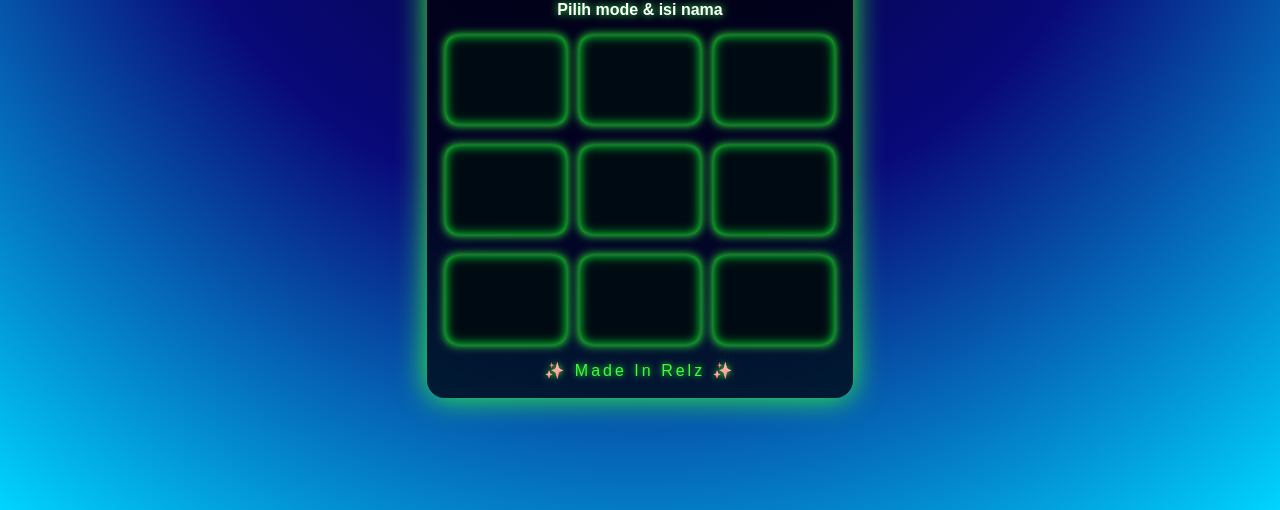
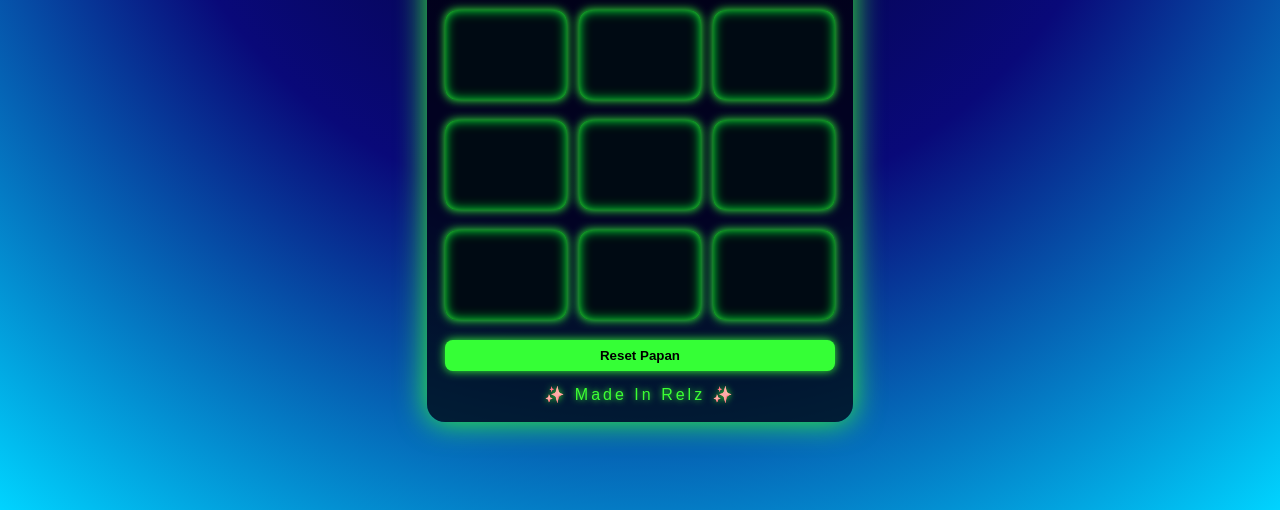
Before and after one commit to RELZMLBB/tictactoegame-relz, a plain HTML site: page index.html in a window 1280 px wide. Shown: the part 290-800 px from the top of the page. Drawn offline with Linux system fonts and the light colour scheme; no server answers.

Commit message:
Implement reset board functionality
Added reset button functionality to clear the game board and reset the game state.

```diff
--- a/index.html
+++ b/index.html
@@ -37,7 +37,6 @@
 .hidden{display:none}
 .leader{font-size:12px;margin-top:8px;opacity:.95}
 .credit{margin-top:10px;text-align:center;letter-spacing:3px;color:#00fff7;animation:creditGlow 2.5s ease-in-out infinite}
-
 </style>
 </head>
 <body>
@@ -76,6 +75,11 @@
 
   <div class="status" id="status">Pilih mode & isi nama</div>
   <div class="board" id="board"></div>
+
+  <!-- TOMBOL RESET PAPAN -->
+  <div class="row">
+    <button onclick="resetBoard()">Reset Papan</button>
+  </div>
 
   <div class="leader" id="leaderGlobal"></div>
   <div class="credit">✨ Made In Relz ✨</div>
@@ -170,6 +174,20 @@
   if(isOnline) syncRoom();
 }
 
+function resetBoard(){
+  board=["","","","","","","","",""];
+  gameActive=true;
+  turn="X";
+  document.querySelectorAll(".cell").forEach(c=>{
+    c.textContent="";
+    c.classList.remove("win");
+  });
+  statusEl.textContent = isOnline
+    ? `Room ${roomId || "-"} | Papan di-reset. Giliran: ${turn}`
+    : "Papan di-reset. Giliran: X";
+  if(isOnline) syncRoom();
+}
+
 // BOT simple
 function botMove(){
   let empty=board.map((v,i)=>v===""?i:null).filter(v=>v!==null);
```
